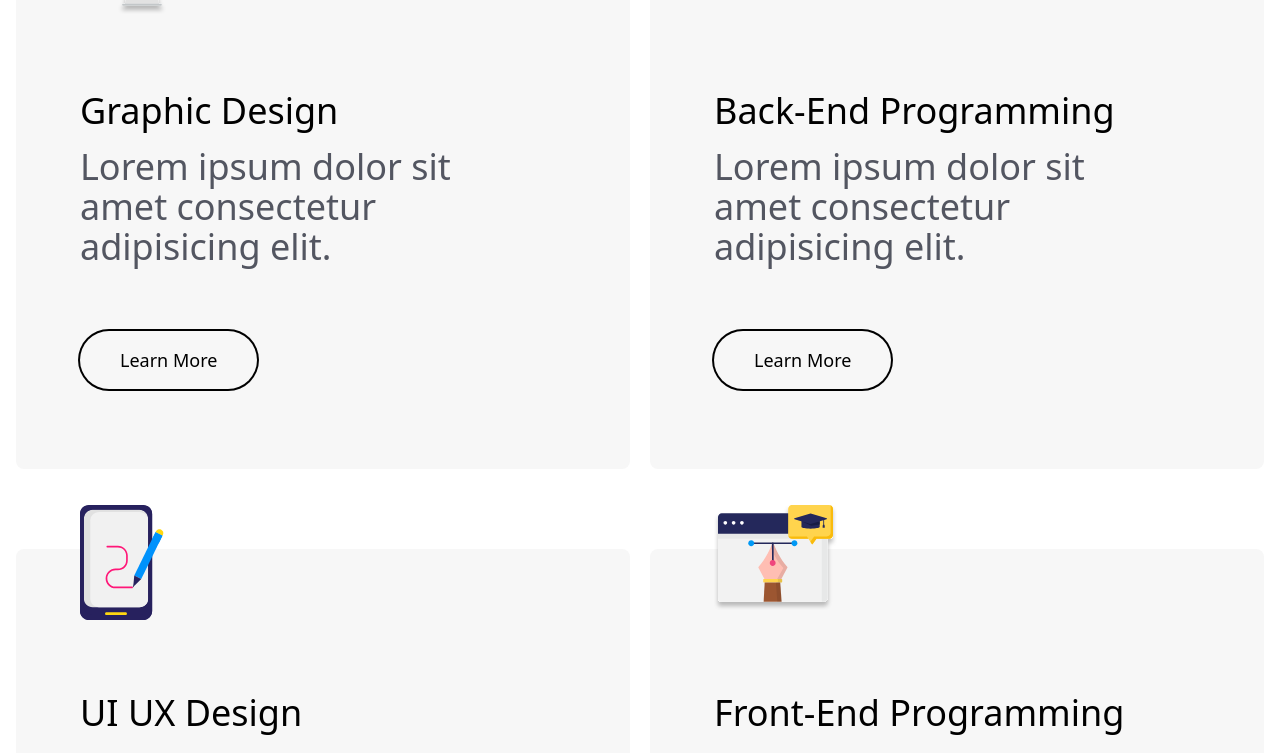
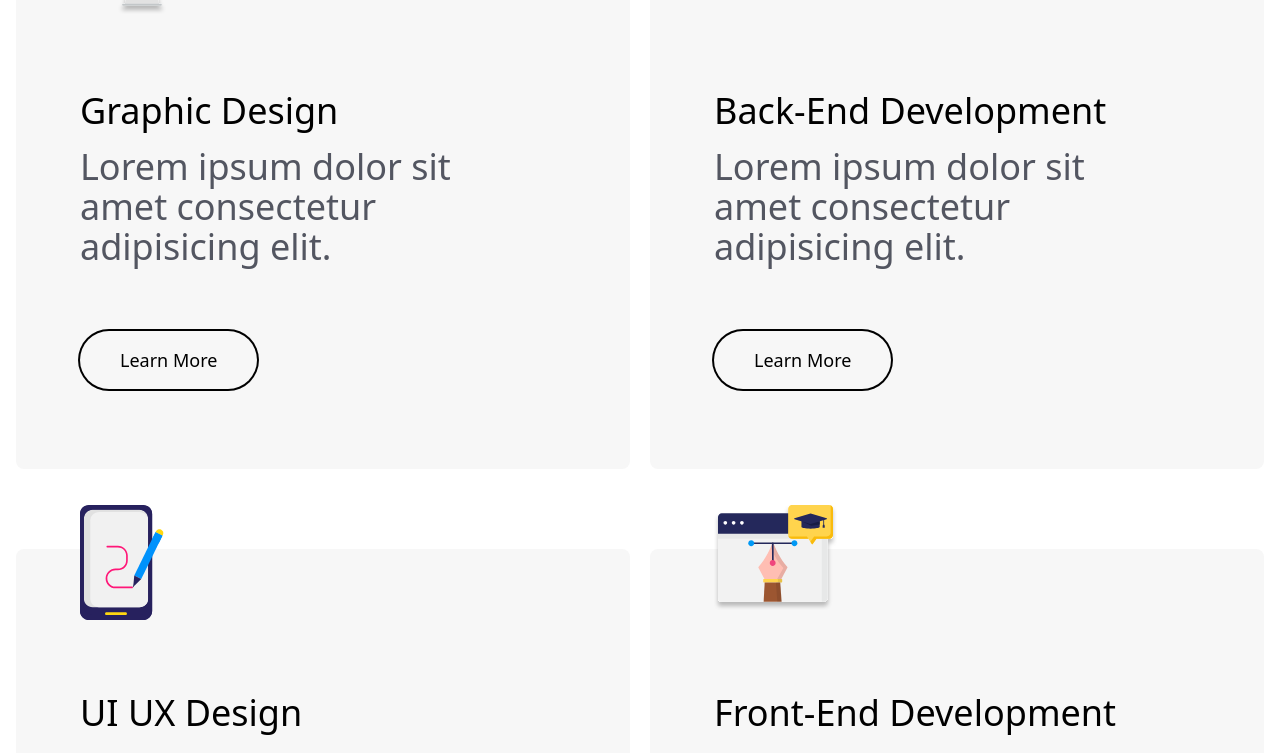
Before and after one commit to MostafaWaleed0/obsidian, a Next.js app: page / in a window 1280 px wide. Shown: the part 4456-5209 px from the top of the page. Built offline with nearby package versions, Linux system fonts and the light colour scheme.

Commit message:
fix type

```diff
--- a/pages/index.tsx
+++ b/pages/index.tsx
@@ -152,7 +152,7 @@ export default function Home() {
               icon={<GraphicDesign />}
             />
             <CourseCard
-              title="back-end programming"
+              title="back-end development"
               description="Lorem ipsum dolor sit amet consectetur adipisicing elit."
               href="/blog/backend-development"
               icon={<Backend />}
@@ -164,7 +164,7 @@ export default function Home() {
               icon={<UIUXDesign />}
             />
             <CourseCard
-              title="Front-end programming"
+              title="Front-end development"
               description="Lorem ipsum dolor sit amet consectetur adipisicing elit."
               href="/blog/frontend-development"
               icon={<Frontend />}
```
